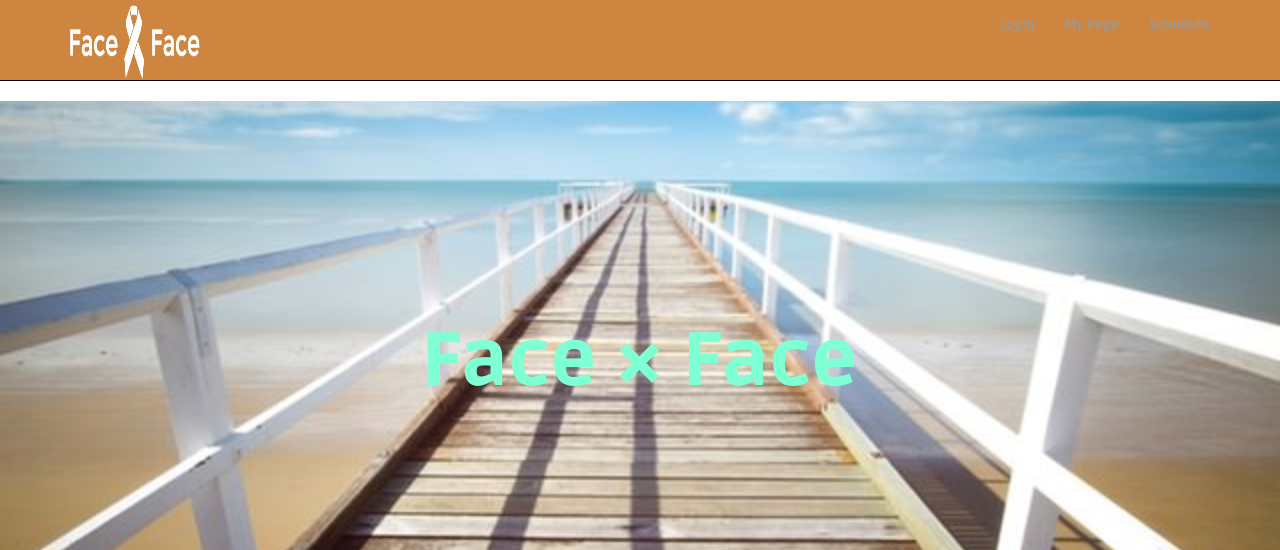
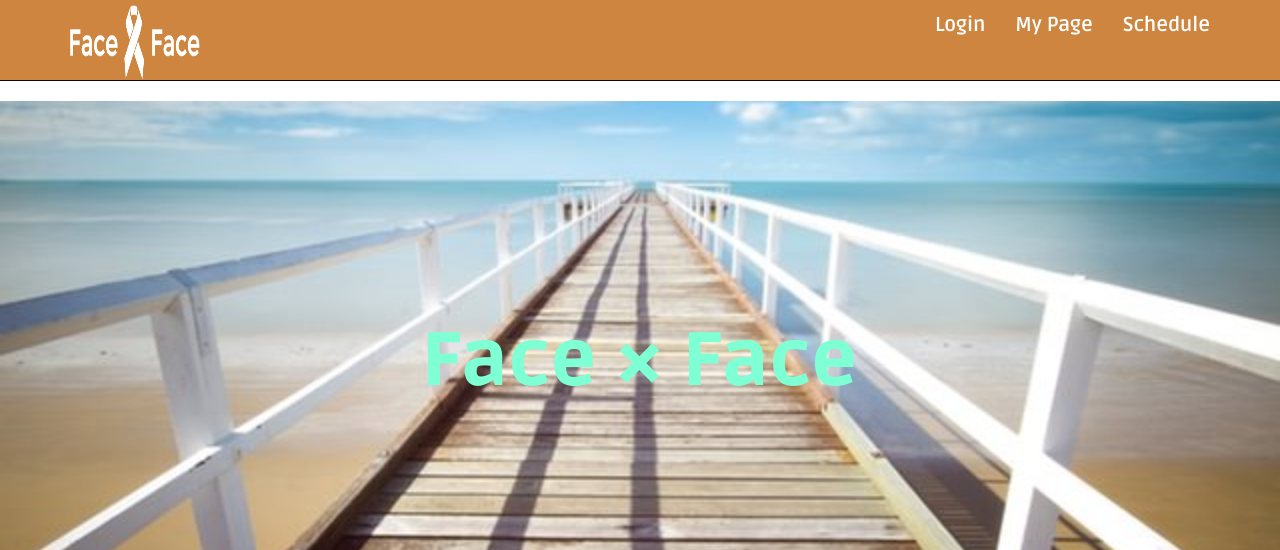
Before and after one commit to RyoTsukasa2015/Face_Face_Project, a PHP site: page /index.html in a window 1280 px wide. Shown: the top 550 px of the page. Run offline with PHP 8.4, Linux system fonts and the light colour scheme; some libraries are stand-ins or nearby versions.

Commit message:
ヘッダー修正

```diff
--- a/assets/css/main.css
+++ b/assets/css/main.css
@@ -84,7 +84,7 @@ a:after {
 }
 
 .navbar {
-	font-size: 14px;
+	font-size: 20px;
 	background: #cd853f;
 }
 
@@ -765,3 +765,7 @@ p.capitalize:first-letter {
 	background: #2d2d2d;
 	}
 }
+
+.navbar-inverse .navbar-nav > li > a {
+    color: #fff;
+}
```
